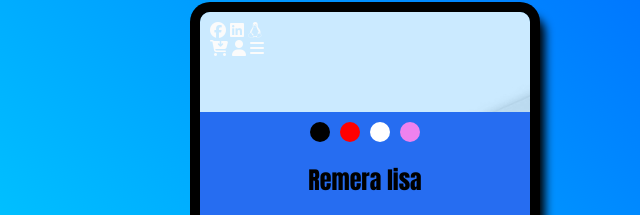
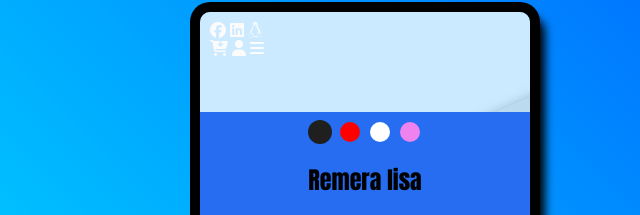
Before and after one commit to Keller471/TP1-TP-JUEVES, a plain HTML site: page index.html in a window 1280 px wide. In both pictures the pointer is over the item 595 px from the left and 230 px from the top of the page. Shown: the part 98-313 px from the top of the page, 275-915 px from the left. Drawn offline with Linux system fonts and the light colour scheme.

Commit message:
colorcitos

```diff
--- a/css/style copy.css
+++ b/css/style copy.css
@@ -91,6 +91,15 @@ body{
                     border-radius: 50%;
                     list-style: none;
                 }
+                & li:hover{
+                    transition: 0.4s;
+                    background-color: #1f1f1f;
+                    color: #f1f1f1;
+                    font-weight: bolder;
+                    cursor: pointer;
+                    transform: scale(1.2);
+                }
+
             }
             & ul.talles{
                 display: flex;
```
